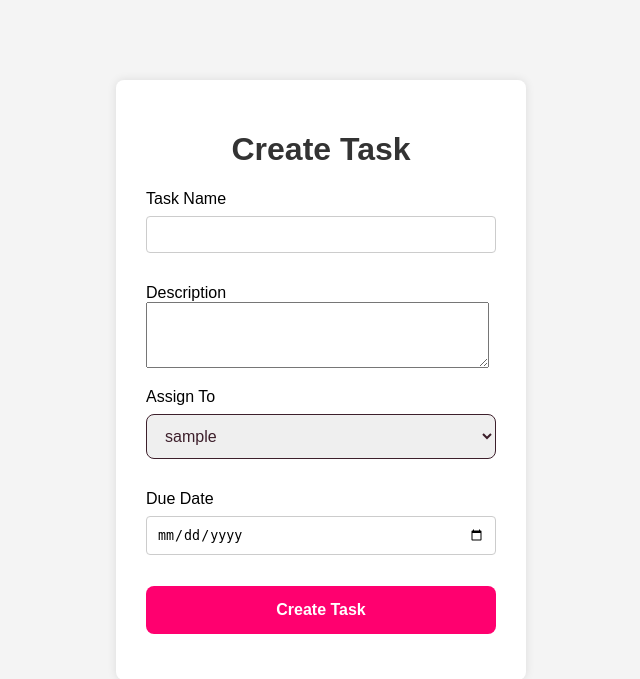
After one commit to ikechukwuOwen/flask-app, a Flask app: page /create_task/1 in a window 1280 px wide. The commit adds this page. Shown: the top 679 px of the page, without its empty margins (319-959 px from the left). Run offline with Flask 3, Linux system fonts and the light colour scheme; a user stored in the database is signed in; tables that the repository leaves empty hold one stand-in row (values such as "Sample post"); some libraries are stand-ins or nearby versions.

Commit message:
made create task

```diff
--- a/forms.py
+++ b/forms.py
@@ -1,5 +1,5 @@
 from flask_wtf import FlaskForm
-from wtforms import StringField, SubmitField, PasswordField, BooleanField, TextAreaField
+from wtforms import StringField, SubmitField, PasswordField, BooleanField, TextAreaField, DateField, SelectField
 from wtforms.validators import DataRequired, Email, EqualTo
 
 class SignUP(FlaskForm):
@@ -26,3 +26,10 @@ class JoinGroup(FlaskForm):
     groupname = StringField('Group Name', validators=[DataRequired()])
     groupcode = StringField('Group Code', validators=[DataRequired()])
     submit = SubmitField('Join Group')
+
+class CreateTask(FlaskForm):
+    taskname = StringField('Task Name', validators=[DataRequired()])
+    description = TextAreaField('Description', validators=[DataRequired()])
+    due_date = DateField('Due Date', format='%Y-%m-%d', validators=[DataRequired()])
+    assign_to = SelectField('Assign To',  coerce=int, validators=[DataRequired()])
+    submit = SubmitField('Create Task')
--- a/routes.py
+++ b/routes.py
@@ -1,7 +1,7 @@
 from app import app, db, login_manager
 from flask import  render_template, flash, redirect, url_for, request
-from forms import SignUP, Login, CreateGroup, JoinGroup
-from models import User, Group
+from forms import SignUP, Login, CreateGroup, JoinGroup, CreateTask
+from models import User, Group, Task
 from flask_login import login_user, login_required, current_user, logout_user
 from urllib.parse import urlsplit
 
@@ -68,7 +68,6 @@ def logout():
 def user(username):
     user = User.query.filter_by(username= username).first()
     group = Group.query.filter(Group.members.contains(user)).all()
-
     return render_template('user.html', user = user, group = group)
 
 @app.route('/create_group', methods = ["GET", "POST"])
@@ -119,3 +118,32 @@ def group_page(group_id):
         flash('You are not a member of this group.')
         return redirect(url_for('home_page'))
     return render_template('group.html', group=group)
+
+
+@app.route('/create_task/<int:group_id>', methods=["GET", "POST"])
+@login_required
+def create_task(group_id):
+    group = Group.query.get_or_404(group_id)
+    if current_user not in group.members and current_user != group.owner:
+        flash('You are not a member of this group.')
+        return redirect(url_for('home_page'))
+    form = CreateTask()
+    form.assign_to.choices = [
+        (member.id, member.username)
+        for member in group.members
+    ]
+    if form.validate_on_submit():
+        task = Task(
+            title=form.taskname.data,
+            description=form.description.data,
+            due_date=form.due_date.data,
+            group_id=group.id,
+            creator_id=current_user.id,
+            assignee_id=form.assign_to.data
+        )
+        db.session.add(task)
+        db.session.commit()
+        flash('Task created successfully!')
+        return redirect(url_for('group_page', group_id=group.id))
+
+    return render_template('create_task.html', form=form, group=group)
--- a/static/entrance.css
+++ b/static/entrance.css
@@ -67,9 +67,21 @@ body {
     }
 }
 
-.entrance_form input[type="submit"]:hover {
-    background-color: #dd336a;
+
+
+.entrance_form select[name="assign_to"] {
+    width: 100%;
+    padding: 12px 42px 12px 14px;
+    margin: 8px 0 15px;
+    color: #3d1f2b;
+    border: 1px solid #3d1f2b;
+    border-radius: 8px;
+    box-sizing: border-box;
+    cursor: pointer;
+    font: inherit;
+    appearance: auto;
 }
+
 
 .entrance_form .remember-row {
     display: flex;
--- a/static/group.css
+++ b/static/group.css
@@ -20,6 +20,7 @@ header a {
     font-weight: bold;
     text-decoration: none;
     transition: color 0.2s;
+    margin-left: 16px;
 }
 
 header a:hover {
--- a/static/user.css
+++ b/static/user.css
@@ -73,6 +73,7 @@ header a:hover {
     color: #dd336a;
 }
 
+
 @media (max-width: 480px) {
     header {
         justify-content: center;
--- /dev/null
+++ b/templates/create_task.html
@@ -0,0 +1,33 @@
+{% extends "formbase.html" %}
+{% block content %}
+<div class="entrance_form">
+    <h1>Create Task</h1>
+    <form method="POST">
+        {{ form.hidden_tag() }}
+        <p>
+            {{ form.taskname.label }}<br>
+            {{ form.taskname(size=32) }}
+        </p>
+        <p>
+            {{ form.description.label }}<br>
+            {{ form.description(cols=40, rows=4) }}
+        </p>
+        <p>
+            {{ form.assign_to.label }}<br>
+            {{ form.assign_to() }}
+        </p>
+        <p>
+            {{ form.due_date.label }}<br>
+            {{ form.due_date() }}
+            {% if form.due_date.errors %}
+                <ul class="errors">
+                    {% for error in form.due_date.errors %}
+                        <li>{{ error }}</li>
+                    {% endfor %}
+                </ul>
+            {% endif %}
+        </p>
+        <p>{{ form.submit() }}</p>
+    </form>
+</div>
+{% endblock %}
```
Also changed, not shown: migrations/versions/b0896b13fee8_add_group_tasks.py (added, +42 -0 lines), models.py (+54 -0 lines), templates/group.html (+14 -0 lines).
